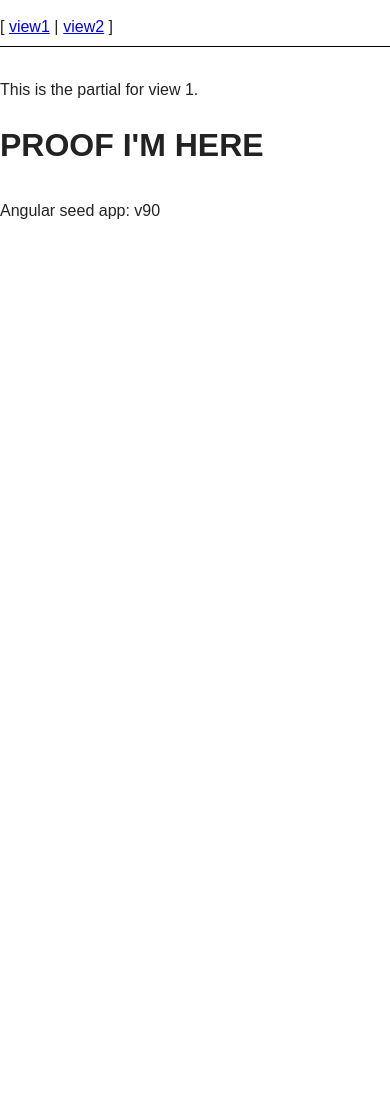
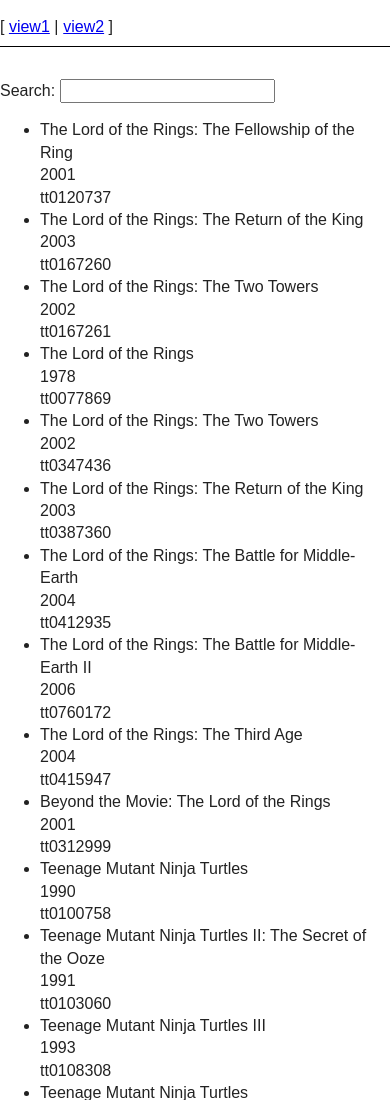
Before and after one commit to fnc314/angular-seed-project, a website: page app/index.html at #/movies in a window 390 px wide. Shown: the top 1100 px of the page. Before the commit the page ends 844 px from the top, so only its background shows below. Drawn offline with Linux system fonts and the light colour scheme.

Commit message:
working movies list with responsive input search

```diff
--- a/app/index.html
+++ b/app/index.html
@@ -16,7 +16,7 @@
 </head>
 <body>
   <ul class="menu">
-    <li><a href="#/view1">view1</a></li>
+    <li><a href="#/movies">view1</a></li>
     <li><a href="#/view2">view2</a></li>
   </ul>
 
--- a/app/js/app.js
+++ b/app/js/app.js
@@ -10,12 +10,12 @@
   'myApp.controllers'
 ]).
 config(['$routeProvider', function($routeProvider) {
-  $routeProvider.when('/view1', {
-    templateUrl: 'partials/partial1.html',
-    controller: 'MyCtrl1'});
+  $routeProvider.when('/movies', {
+    templateUrl: 'partials/movie-list.html',
+    controller: 'movieListCtrl'});
   $routeProvider.when('/view2', {
     templateUrl: 'partials/partial2.html',
     controller: 'MyCtrl2'});
   $routeProvider.otherwise({
-    redirectTo: '/view1'});
+    redirectTo: '/movies'});
 }]);
--- a/app/js/controllers.js
+++ b/app/js/controllers.js
@@ -1,11 +1,10 @@
 'use strict';
 
 /* Controllers */
+var myAppCtrl = angular.module('myApp.controllers', []);
 
-angular.module('myApp.controllers', [])
-  .controller('MyCtrl1', ['$scope', function($scope) {
-
-  }])
-  .controller('MyCtrl2', ['$scope', function($scope) {
-
-  }]);
+myAppCtrl.controller('movieListCtrl', function($scope, $http) {
+  $http.get('movies/movies.json').success(function(data){
+    $scope.movies = data;
+  });
+});
--- /dev/null
+++ b/app/partials/movie-list.html
@@ -0,0 +1,13 @@
+Search: <input ng-model="query">
+<!-- Sort by: -->
+<!-- <select ng-model="orderProp">
+  <option value="Title">Alphabetical</option>
+</select> -->
+
+<ul>
+  <li ng-repeat="movie in movies | filter:query">
+  <span>{{movie.Title}}</span><br>
+  <span>{{movie.Year}}</span><br>
+  <span>{{movie.imdbID}}</span>
+  </li>
+</ul>
--- a/app/partials/partial1.html
+++ /dev/null
@@ -1,2 +0,0 @@
-<p>This is the partial for view 1.</p>
-<h1>PROOF I'M HERE</p>
```
